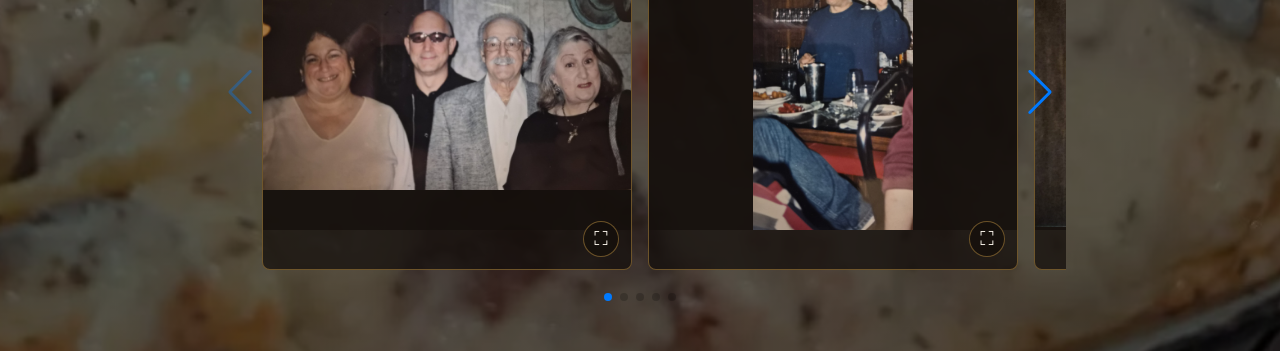
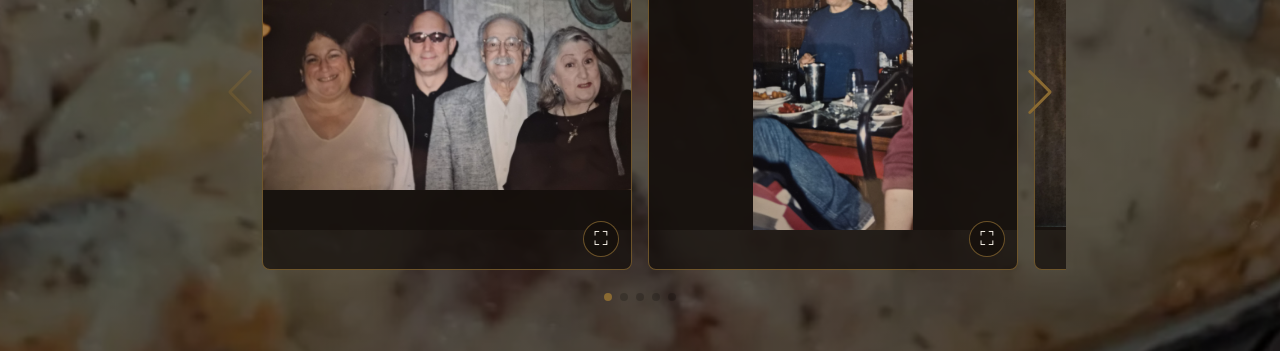
Before and after one commit to Sethysan/coccia-site, a Vue app: page / in a window 1280 px wide. Shown: the part 1896-2247 px from the top of the page. Built offline with nearby package versions, Linux system fonts and the light colour scheme; a web font is replaced by a local one.

Commit message:
swiper theme

```diff
--- a/src/components/HomeGallery.vue
+++ b/src/components/HomeGallery.vue
@@ -178,13 +178,17 @@ style scoped>.home-gallery {
 .home-gallery-swiper :deep(.swiper-button-next) {
     color: var(--bronze-bold);
 }
+.swiper-button-prev, .swiper-button-next {
+    color: var(--bronze-bold);
+}
 
 .home-gallery-swiper :deep(.swiper-pagination-bullet) {
     background-color: var(--default-color);
+    color: var(--bronze-bold);
     opacity: 0.45;
 }
 
-.home-gallery-swiper :deep(.swiper-pagination-bullet-active) {
+.home-gallery-swiper .swiper-pagination-bullet-active {
     background-color: var(--bronze-bold);
     opacity: 1;
 }
```
